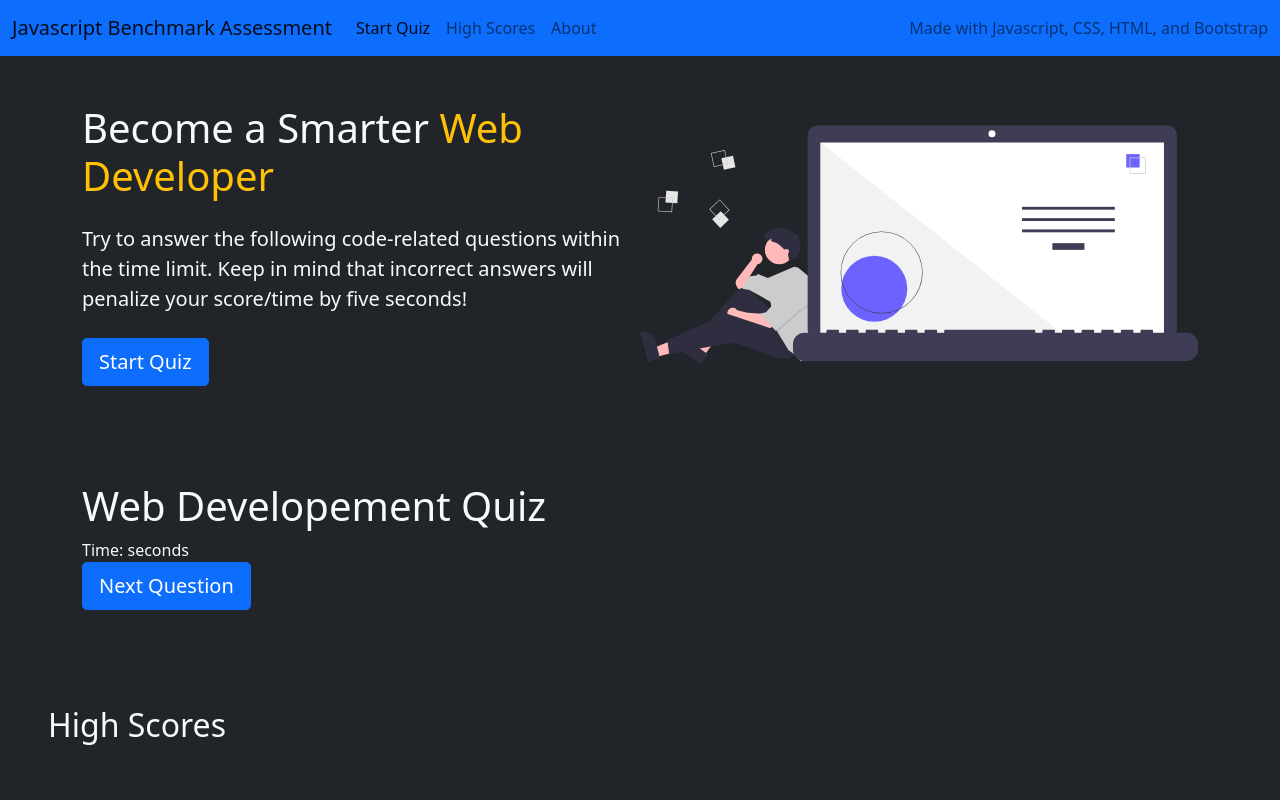
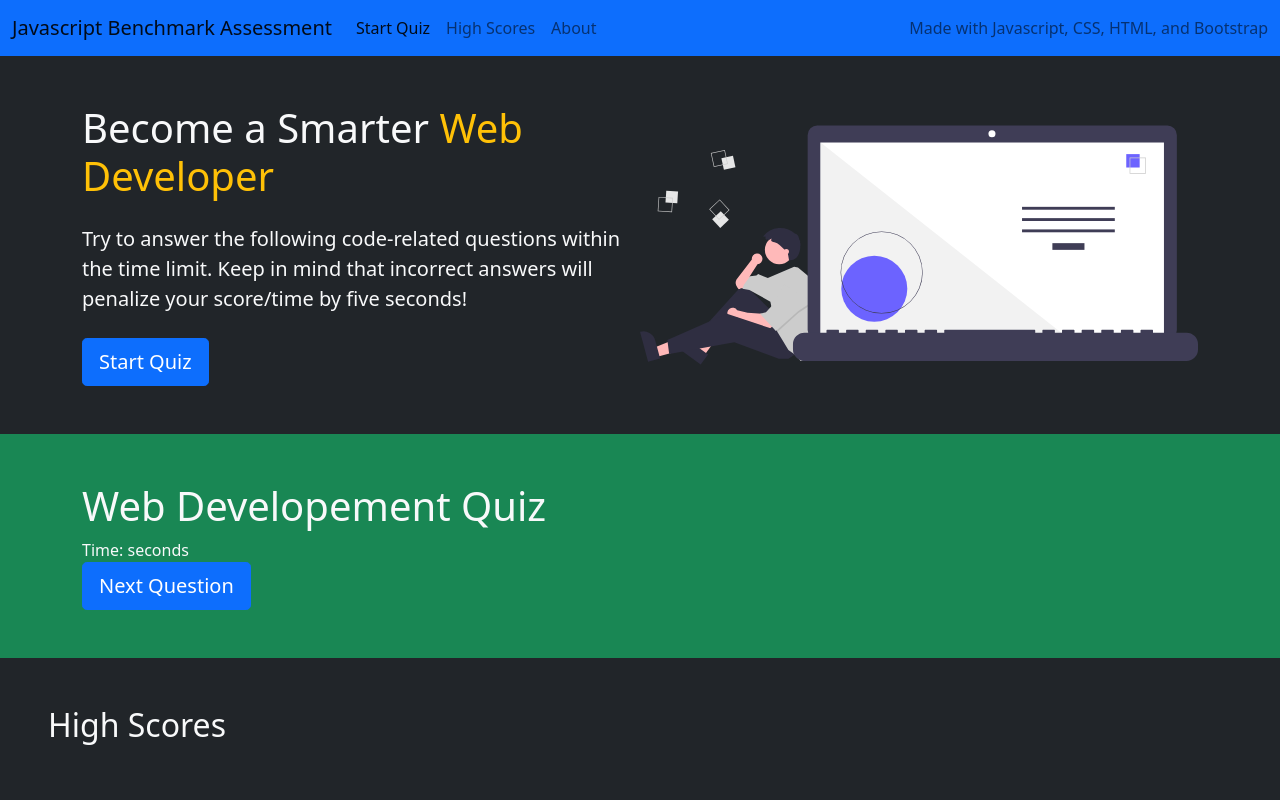
Before and after one commit to JackStendeback/Stendeback-Javascript-Quiz, a plain HTML site: page index.html in a window 1280 px wide. Shown: the top 800 px of the page. Drawn offline with nearby package versions, Linux system fonts and the light colour scheme.

Commit message:
made the quiz background green, still trying to fix the edges as they are white on quiz start

```diff
--- a/index.html
+++ b/index.html
@@ -56,7 +56,7 @@
     </header>
 
     <!-- Main -->
-    <section id="quiz-container" class="bg-dark text-light p-5 text-center text-sm-start">
+    <section id="quiz-container" class="bg-success text-light p-5 text-center text-sm-start">
         <div class="container">
             <div class="d-sm-block">
                  <h1>Web Developement Quiz</h1>
```
